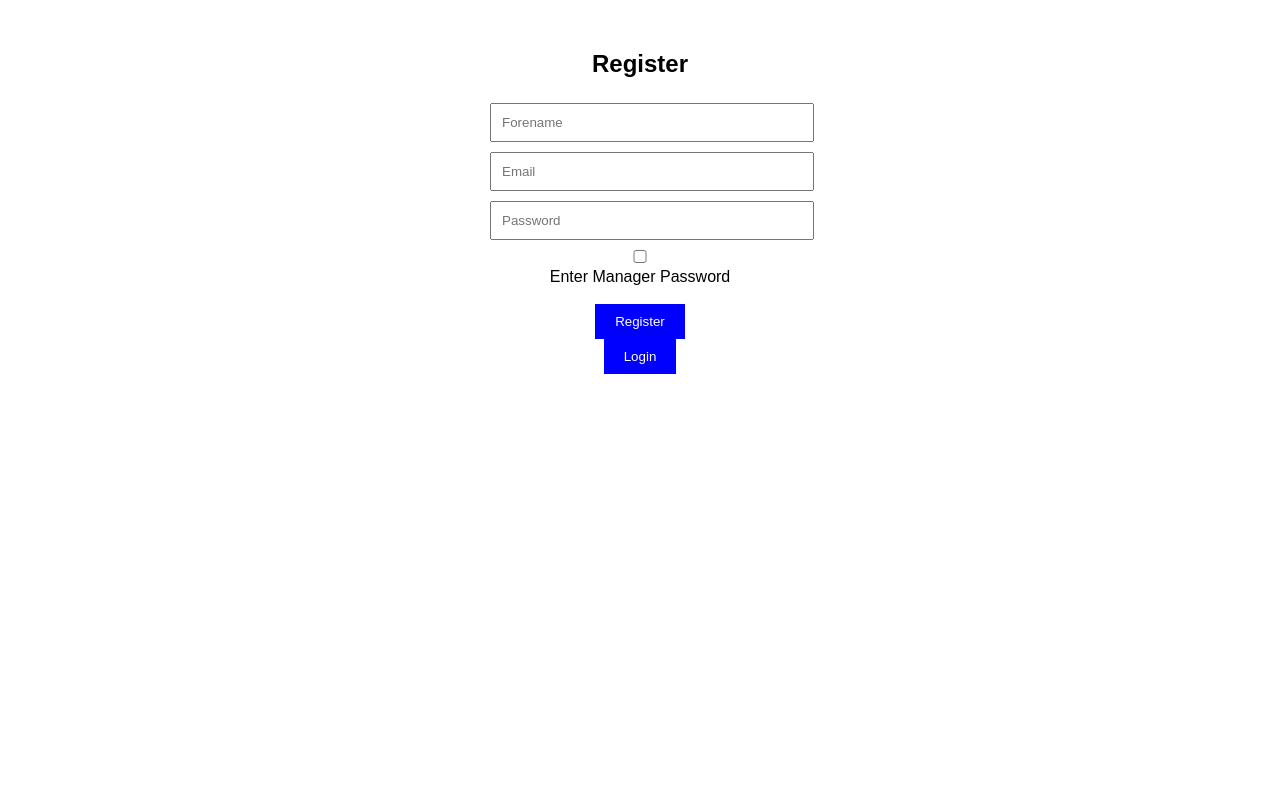
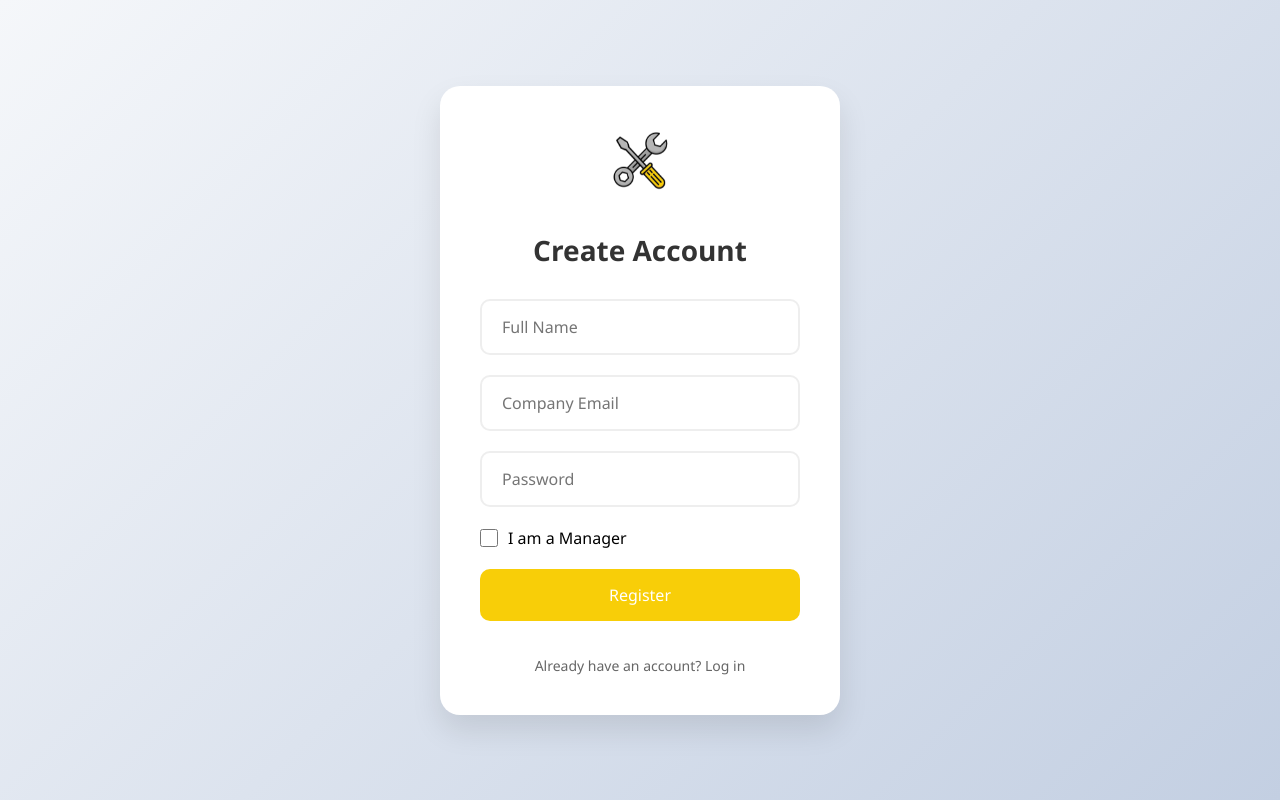
Before and after one commit to kpatel2-23/Team06, a PHP site: page /register.php in a window 1280 px wide. Run offline with PHP 8.4, Linux system fonts and the light colour scheme.

Commit message:
register

```diff
--- a/register.php
+++ b/register.php
@@ -12,20 +12,17 @@ if ($_SERVER["REQUEST_METHOD"] == "POST") {
     $password = trim($_POST['password']);
     $name = trim($_POST['name']);
 
-    if($password == '' || $email == '' || $name == '')
-    {
+    if ($password == '' || $email == '' || $name == '') {
         echo '<script type="text/javascript"> alert("Please fill out all fields."); window.location="register.php"; </script>';
         exit;
     }
 
-    if(!preg_match(_EMAIL, $email))
-    {
+    if (!preg_match(_EMAIL, $email)) {
         echo '<script type="text/javascript"> alert("Please ensure you are using a valid company email when registering."); window.location="register.php"; </script>';
         exit;
     }
 
-    if(!preg_match(_PASS, $password))
-    {
+    if (!preg_match(_PASS, $password)) {
         echo '<script type="text/javascript"> alert("Please ensure your password meets the following requirements:\nbetween 8 and 32 characters,\ncontains at least one lowercase character,\ncontains at least one uppercase character,\ncontains at least one number,\nand contains at least one symbol ( _!\"£$%^&* )"); window.location="register.php"; </script>';
         exit;
     }
@@ -33,7 +30,7 @@ if ($_SERVER["REQUEST_METHOD"] == "POST") {
     $sql = "SELECT `email` FROM `users` WHERE `email`='$email'";
     $result = mysqli_query($conn, $sql);
 
-    if($result->num_rows==1){
+    if ($result->num_rows == 1) {
         echo '<script type="text/javascript"> alert("There is already an account associated with this email. Try logging in instead."); window.location="register.php"; </script>';
     }
 
@@ -50,38 +47,188 @@ if ($_SERVER["REQUEST_METHOD"] == "POST") {
 
 <!DOCTYPE html>
 <html lang="en">
+
 <head>
-    <title>Register</title>
-    <link rel="stylesheet" href="style.css">
+    <title>Register - Make IT All</title>
+    <style>
+        * {
+            margin: 0;
+            padding: 0;
+            box-sizing: border-box;
+            font-family: 'Segoe UI', Tahoma, Geneva, Verdana, sans-serif;
+        }
+
+        body {
+            min-height: 100vh;
+            background: linear-gradient(135deg, #f5f7fa 0%, #c3cfe2 100%);
+            display: flex;
+            align-items: center;
+            justify-content: center;
+        }
+
+        .login-container {
+            background: white;
+            padding: 40px;
+            border-radius: 20px;
+            box-shadow: 0 15px 30px rgba(0, 0, 0, 0.1);
+            width: 400px;
+            text-align: center;
+        }
+
+        .logo {
+            width: 80px;
+            height: 80px;
+            margin-bottom: 20px;
+            animation: float 3s ease-in-out infinite;
+        }
+
+        @keyframes float {
+            0% {
+                transform: translateY(0px);
+            }
+
+            50% {
+                transform: translateY(-10px);
+            }
+
+            100% {
+                transform: translateY(0px);
+            }
+        }
+
+        h2 {
+            color: #333;
+            margin-bottom: 30px;
+            font-size: 28px;
+            font-weight: 600;
+        }
+
+        .input-group {
+            margin-bottom: 20px;
+            position: relative;
+        }
+
+        input[type="text"],
+        input[type="email"],
+        input[type="password"] {
+            width: 100%;
+            padding: 15px 20px;
+            border: 2px solid #eee;
+            border-radius: 10px;
+            font-size: 16px;
+            transition: all 0.3s ease;
+            outline: none;
+        }
+
+        input[type="text"]:focus,
+        input[type="email"]:focus,
+        input[type="password"]:focus {
+            border-color: #F8CE08;
+            box-shadow: 0 0 10px rgba(74, 144, 226, 0.1);
+        }
+
+        .checkbox-group {
+            display: flex;
+            align-items: center;
+            margin: 20px 0;
+            gap: 10px;
+        }
+
+        .checkbox-group input[type="checkbox"] {
+            width: 18px;
+            height: 18px;
+            cursor: pointer;
+        }
+
+        button {
+            background: #F8CE08;
+            color: white;
+            padding: 15px 30px;
+            border: none;
+            border-radius: 10px;
+            font-size: 16px;
+            cursor: pointer;
+            transition: all 0.3s ease;
+            width: 100%;
+            margin-bottom: 15px;
+        }
+
+        button:hover {
+            background: #357ABD;
+            transform: translateY(-2px);
+            box-shadow: 0 5px 15px rgba(74, 144, 226, 0.2);
+        }
+
+        .login-link {
+            color: #666;
+            text-decoration: none;
+            font-size: 14px;
+            display: block;
+            margin-top: 20px;
+        }
+
+        .login-link:hover {
+            color: #F8CE08;
+        }
+
+        #mgrpass {
+            margin-top: 15px;
+        }
+
+        .error {
+            color: #ff4444;
+            margin-bottom: 20px;
+            font-size: 14px;
+        }
+    </style>
 </head>
+
 <body>
     <div class="login-container">
-        <h2>Register</h2>
-        <?php if (isset($error)) echo "<p class='error'>$error</p>"; ?>
+        <img src="TP_LOGO.png" alt="Make IT All Logo" class="logo">
+        <h2>Create Account</h2>
+        <?php if (isset($error))
+            echo "<p class='error'>$error</p>"; ?>
+
         <form method="POST">
-            <input type="name" name="name" placeholder="Forename" required><br>
-            <input type="email" name="email" placeholder="Email" required><br>
-            <input type="password" name="password" placeholder="Password" required><br>
-            <input id="mgrpasstoggle" onchange="toggleMgrPass()" type="checkbox">
-            <label for="mgrpasstoggle">Enter Manager Password</label><br>
-            <input type="password" id="mgrpass" name="mgrpass" placeholder="Manager Password" style="display: none;"><br>
+            <div class="input-group">
+                <input type="text" name="name" placeholder="Full Name" required>
+            </div>
+
+            <div class="input-group">
+                <input type="email" name="email" placeholder="Company Email" required>
+            </div>
+
+            <div class="input-group">
+                <input type="password" name="password" placeholder="Password" required>
+            </div>
+
+            <div class="checkbox-group">
+                <input type="checkbox" id="mgrpasstoggle" onchange="toggleMgrPass()">
+                <label for="mgrpasstoggle">I am a Manager</label>
+            </div>
+
+            <div class="input-group">
+                <input type="password" id="mgrpass" name="mgrpass" placeholder="Manager Password"
+                    style="display: none;">
+            </div>
+
             <button type="submit">Register</button>
         </form>
-        <a href="index.php">
-            <button>Login</button>
-        </a>
+
+        <a href="index.php" class="login-link">Already have an account? Log in</a>
     </div>
-</body>
-</html>
+
     <script>
-    function toggleMgrPass()
-    {
+        function toggleMgrPass() {
             var mgrDDW = document.getElementById("mgrpass");
-
-        if(mgrDDW.style.display === 'none') {
+            if (mgrDDW.style.display === 'none') {
                 mgrDDW.style.display = 'block';
             } else {
                 mgrDDW.style.display = 'none';
             }
         }
     </script>
+</body>
+
+</html>
```
Lines whose indentation alone changed are shown as unchanged.
